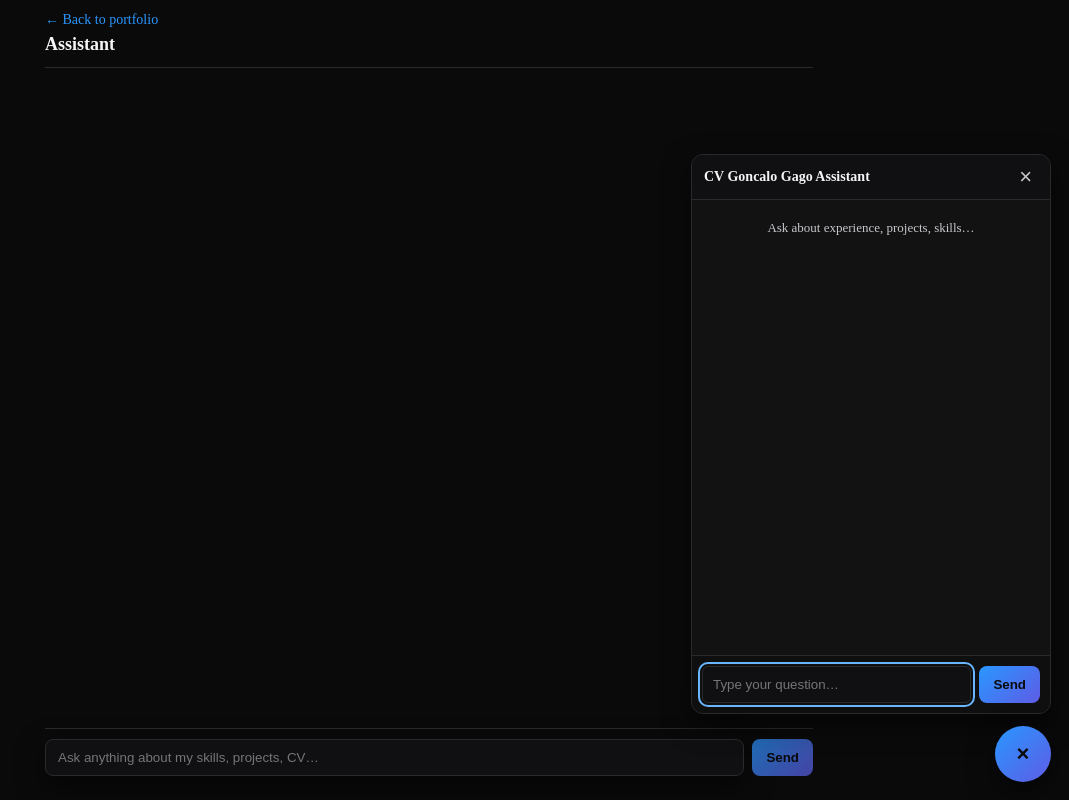
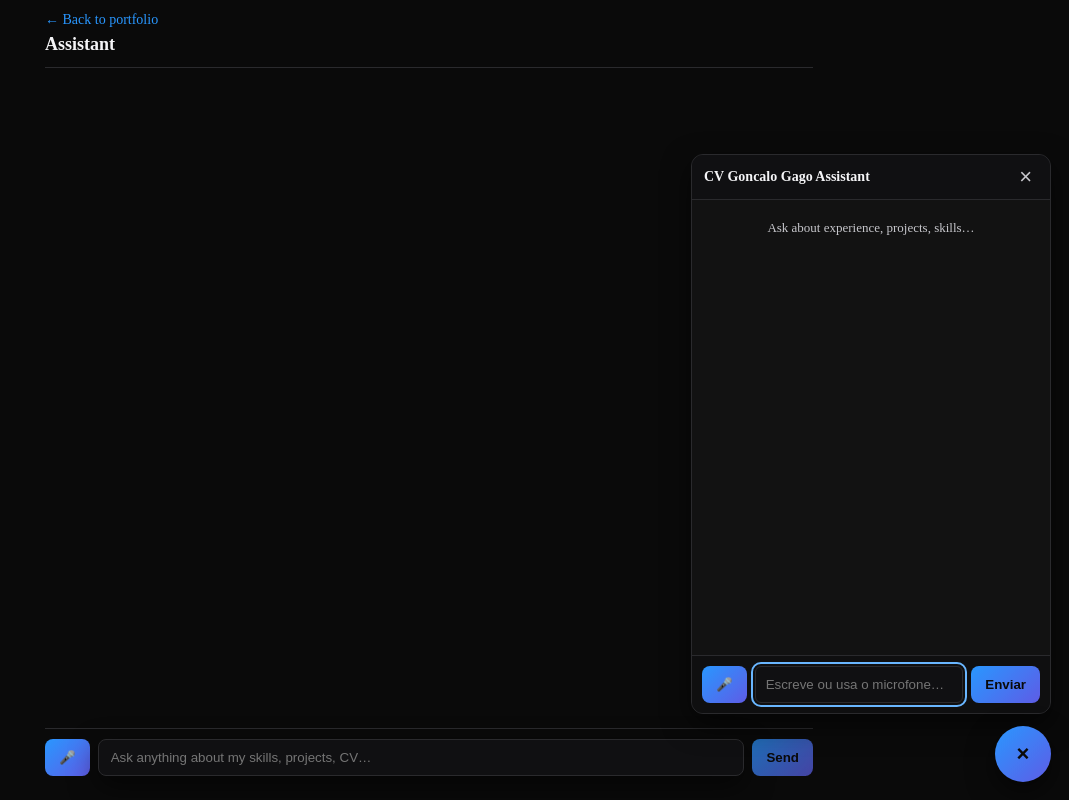
Before and after one commit to goncalogago1/curriculo, a Next.js app: page /chat in a window 1280 px wide. Both pictures are taken after a click on the button "Open assistant". Shown: the whole page, without its empty margins (211-1280 px from the left). Built offline with nearby package versions, Linux system fonts and the light colour scheme.

Commit message:
Au8I  llllllllo teste teste de commit few

```diff
--- /dev/null
+++ b/app/api/audio/route.ts
@@ -0,0 +1,22 @@
+import OpenAI from "openai";
+import { NextResponse } from "next/server";
+import fs from "fs";
+
+const openai = new OpenAI({ apiKey: process.env.OPENAI_API_KEY! });
+
+export async function POST(req: Request) {
+  const formData = await req.formData();
+  const file = formData.get("file") as File;
+  if (!file) return NextResponse.json({ error: "Missing file" }, { status: 400 });
+
+  const buffer = Buffer.from(await file.arrayBuffer());
+  const tmpPath = `/tmp/${file.name}`;
+  fs.writeFileSync(tmpPath, buffer);
+
+  const transcription = await openai.audio.transcriptions.create({
+    file: fs.createReadStream(tmpPath),
+    model: "gpt-4o-mini-transcribe",
+  });
+
+  return NextResponse.json({ text: transcription.text });
+}
--- /dev/null
+++ b/app/api/transcribe/route.ts
@@ -0,0 +1,40 @@
+// app/api/transcribe/route.ts
+import { NextRequest, NextResponse } from "next/server";
+
+export const runtime = "edge"; // funciona bem com fetch + arrayBuffer
+
+const HF_TOKEN = process.env.HUGGINGFACE_API_TOKEN!;
+const MODEL = process.env.HUGGINGFACE_ASR_MODEL || "distil-whisper/distil-large-v3";
+
+export async function POST(req: NextRequest) {
+  try {
+    const contentType = req.headers.get("content-type") || "";
+    if (!contentType.includes("audio/") && !contentType.includes("application/octet-stream")) {
+      return NextResponse.json({ error: "Envie áudio (webm/wav/m4a/mp3/ogg)." }, { status: 400 });
+    }
+
+    const audioBuffer = await req.arrayBuffer();
+
+    const resp = await fetch(`https://api-inference.huggingface.co/models/${MODEL}`, {
+      method: "POST",
+      headers: {
+        Authorization: `Bearer ${HF_TOKEN}`,
+        "Content-Type": "audio/webm", // ok para webm do MediaRecorder; ajuste se enviar wav/mp3
+      },
+      body: audioBuffer,
+    });
+
+    if (!resp.ok) {
+      const msg = await resp.text().catch(() => resp.statusText);
+      return NextResponse.json({ error: `HF error: ${msg}` }, { status: 500 });
+    }
+
+    // Alguns modelos devolvem { text: "..." }, outros string pura
+    const data = await resp.json().catch(async () => ({ text: await resp.text() }));
+    const text = typeof data === "string" ? data : (data?.text ?? "");
+
+    return NextResponse.json({ text });
+  } catch (e: any) {
+    return NextResponse.json({ error: e?.message || "Erro a transcrever." }, { status: 500 });
+  }
+}
--- a/app/chat/page.tsx
+++ b/app/chat/page.tsx
@@ -1,6 +1,8 @@
 // app/chat/page.tsx
 "use client";
 import { useEffect, useRef, useState } from "react";
+import AudioToTextButton from "@/components/AudioToTextButton"; // topo do ficheiro
+
 
 type Source = { id: number; i: number; label?: string };
 type Msg = { role: "user" | "assistant"; content: string; sources?: Source[] };
@@ -101,12 +103,23 @@ export default function ChatPage() {
       </div>
 
       <div className="chat-input">
+        <AudioToTextButton
+          onTranscript={(t) => {
+            // cola o texto transcrito no input
+            setInput((prev) => (prev ? prev + " " + t : t));
+
+            // se quiser auto-enviar quando terminar a transcrição:
+            // setTimeout(() => send(), 50);
+          }}
+        />
+
         <input
           value={input}
           onChange={(e) => setInput(e.target.value)}
           onKeyDown={onKey}
           placeholder="Ask anything about my skills, projects, CV…"
         />
+
         <button onClick={send} disabled={loading || !input.trim()}>
           {loading ? "…" : "Send"}
         </button>
--- a/app/globals.css
+++ b/app/globals.css
@@ -343,3 +343,12 @@ input:focus{
   outline-offset: 2px;
   border-radius: 6px;
 }
+.mic-btn{
+  background: transparent;
+  border: 1px solid var(--border);
+  padding: 10px 12px;
+  border-radius: 8px;
+  cursor: pointer;
+  color: var(--text);
+}
+.mic-btn:focus{ outline: 2px solid color-mix(in srgb, var(--brand) 70%, white 30%); outline-offset: 2px; }
--- /dev/null
+++ b/components/AudioToTextButton.tsx
@@ -0,0 +1,66 @@
+// components/AudioToTextButton.tsx
+"use client";
+import { useEffect, useRef, useState } from "react";
+
+type Props = {
+  onTranscript: (text: string) => void;   // devolve o texto transcrito
+  autoSend?: boolean;                      // se true, já chama onTranscript e “Enter”
+};
+
+export default function AudioToTextButton({ onTranscript, autoSend }: Props) {
+  const [rec, setRec] = useState<MediaRecorder | null>(null);
+  const [recording, setRecording] = useState(false);
+  const chunksRef = useRef<BlobPart[]>([]);
+
+  useEffect(() => {
+    return () => { setRec(null); }; // cleanup
+  }, []);
+
+  async function start() {
+    const stream = await navigator.mediaDevices.getUserMedia({ audio: true });
+    const mr = new MediaRecorder(stream, { mimeType: "audio/webm" });
+    chunksRef.current = [];
+    mr.ondataavailable = e => e.data.size && chunksRef.current.push(e.data);
+    mr.onstop = async () => {
+      try {
+        const blob = new Blob(chunksRef.current, { type: "audio/webm" });
+        const buf = await blob.arrayBuffer();
+
+        const resp = await fetch("/api/transcribe", {
+          method: "POST",
+          headers: { "Content-Type": "audio/webm" },
+          body: buf,
+        });
+
+        const data = await resp.json();
+        const text = data?.text?.trim?.() || "";
+        if (text) onTranscript(text);
+      } catch (e) {
+        console.error(e);
+      } finally {
+        // parar tracks do mic
+        stream.getTracks().forEach(t => t.stop());
+      }
+    };
+    mr.start();
+    setRec(mr);
+    setRecording(true);
+  }
+
+  function stop() {
+    rec?.stop();
+    setRecording(false);
+  }
+
+  return (
+    <button
+      type="button"
+      aria-label={recording ? "Parar gravação" : "Gravar voz"}
+      onClick={recording ? stop : start}
+      className="mic-btn"
+      title={recording ? "Parar" : "Falar e transcrever"}
+    >
+      {recording ? "⏹️" : "🎤"}
+    </button>
+  );
+}
--- a/components/ChatWidget.tsx
+++ b/components/ChatWidget.tsx
@@ -1,6 +1,8 @@
 // ChatWidget.tsx
 "use client";
 import { useEffect, useRef, useState } from "react";
+import AudioToTextButton from "./AudioToTextButton"; // topo do ficheiro
+
 
 type Msg = { role: "user" | "assistant"; content: string };
 type Source = {
@@ -120,15 +122,22 @@ export default function ChatWidget() {
         </div>
 
         <div className="chatwidget__input">
-          <input
+        <AudioToTextButton
+            onTranscript={(t) => {
+            // coloca o texto no input; se quiser auto-enviar, chama send() depois de setar
+            setInput((prev) => prev ? (prev + " " + t) : t);
+            // opcional: auto-send quando terminar
+            // setTimeout(() => send(), 50);
+            }}
+        />
+        <input
             ref={inputRef}
             value={input}
             onChange={(e) => setInput(e.target.value)}
             onKeyDown={onKeyDown}
-            placeholder="Type your question…"
-            aria-label="Message"
-          />
-          <button onClick={send} disabled={loading}>Send</button>
+            placeholder="Escreve ou usa o microfone…"
+        />
+        <button onClick={send} disabled={loading}>{loading ? "..." : "Enviar"}</button>
         </div>
       </div>
     </>
--- a/package.json
+++ b/package.json
@@ -15,7 +15,8 @@
     "openai": "^6.2.0",
     "pdf-parse": "^2.2.1",
     "react": "19.1.0",
-    "react-dom": "19.1.0"
+    "react-dom": "19.1.0",
+    "react-speech-recognition": "^4.0.1"
   },
   "devDependencies": {
     "@eslint/eslintrc": "^3",
```
Also changed, not shown: 1 other file (tests, documents, lock files or other folders).
